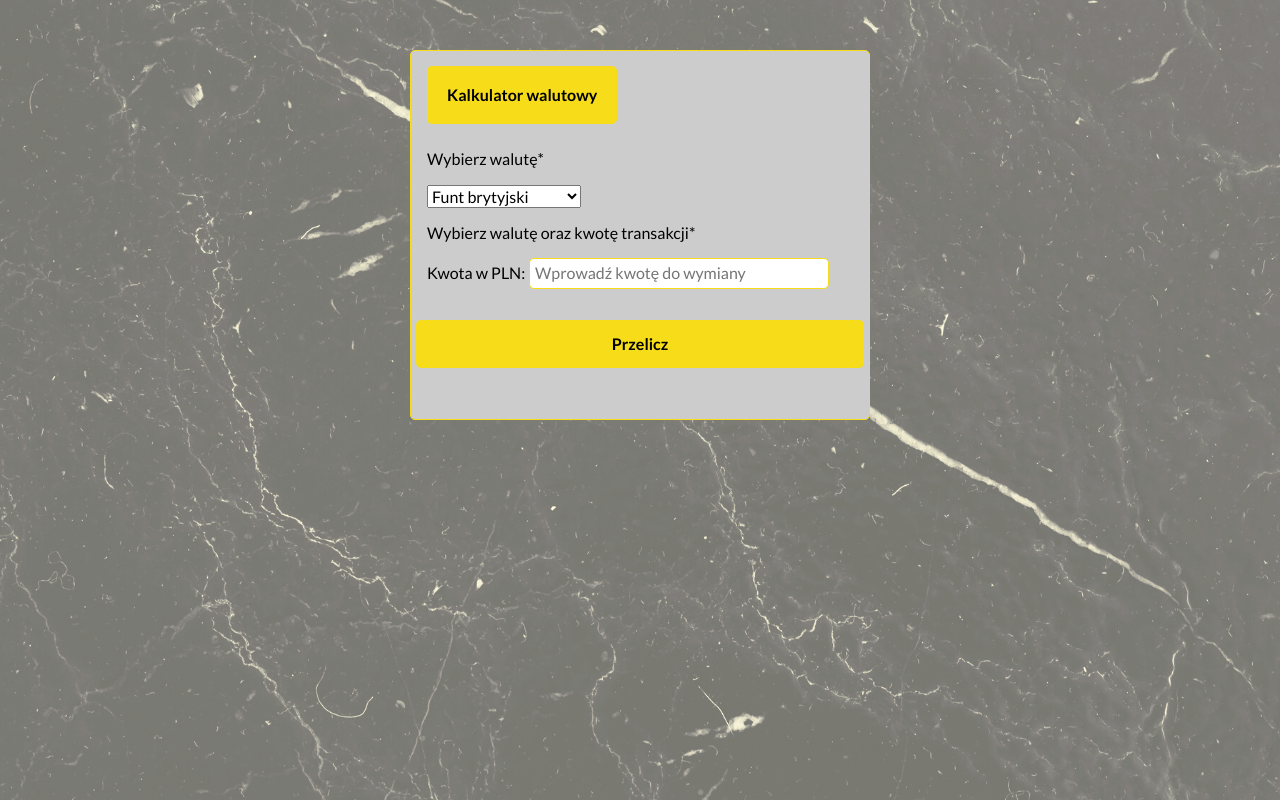
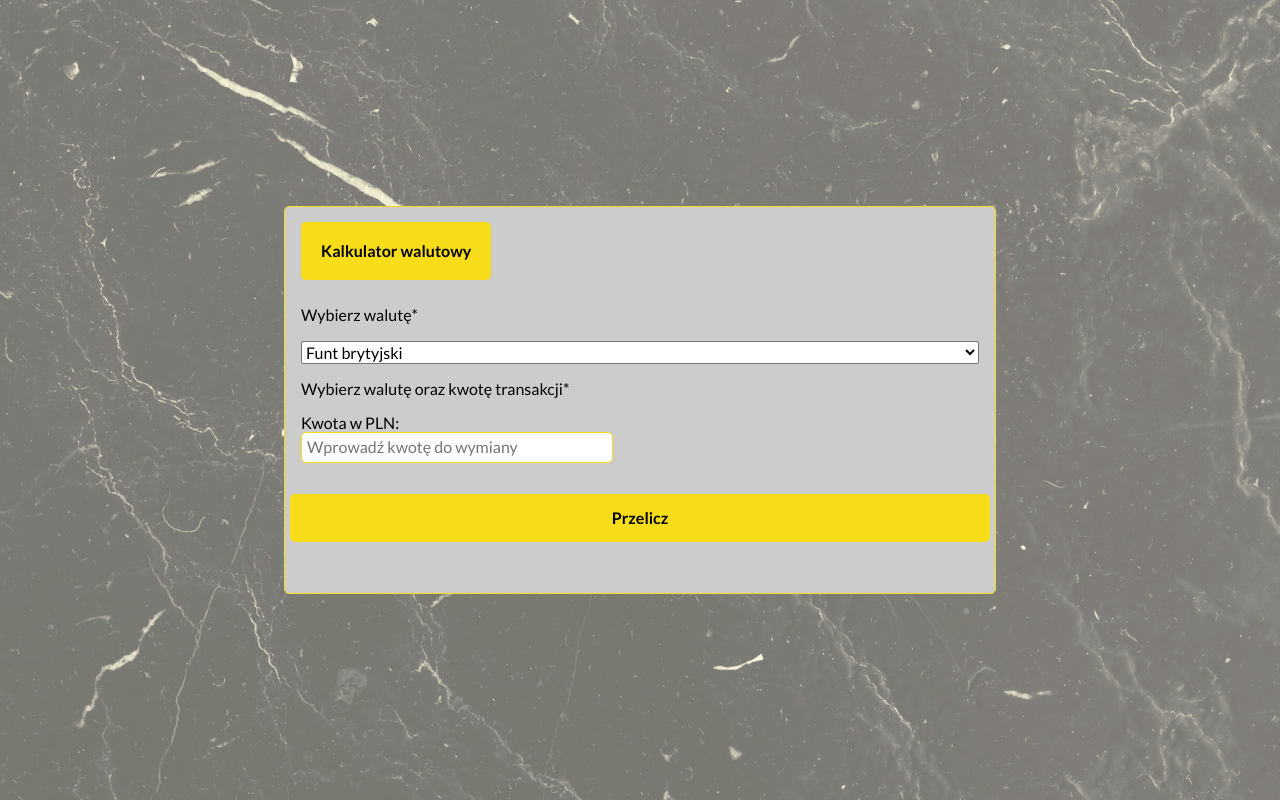
Before and after one commit to szymonbasiul/currency-converter-react, a React (Create React App) app: page / in a window 1280 px wide. Built offline with nearby package versions, Linux system fonts and the light colour scheme.

Commit message:
styled root element, replaced body

```diff
--- a/src/App/Form/style.css
+++ b/src/App/Form/style.css
@@ -1,7 +1,9 @@
 .form {
+    display: flex;
+    flex-direction: column;
     margin: 50px 0;
     padding: 5px;
-    max-width: 600px;
+    width: 700px;
     border: 1px solid #f6dc19;
     height: 100%;
     background-color: #ccc;
@@ -43,6 +45,8 @@
 }
 
 .form__fieldset {
+    display: flex;
+    flex-direction: column;
     border: 1px solid #ccc;
     background-color: #ccc;
     padding: 10px;
--- a/src/App/index.css
+++ b/src/App/index.css
@@ -1,20 +1,19 @@
-html {
-  box-sizing: border-box;
-}
-
-*, ::after, ::before {
-  box-sizing: inherit;
-}
-
-body {
+#root {
+  display: flex;
+  align-items: center;
+  justify-content: center;
+  min-height: 100vh;
   font-family: 'Lato', sans-serif;
   background-image: url("../../public/cantorBackground.png");
-  background-repeat: no-repeat;
-  background-color: #000009;
+  background-size: cover;
+  background-position: center;
 }
 
 .container {
-  max-width: 500px;
+  display: flex;
+  justify-content: center;
+  max-width: 900px;
+  max-height: 900px;
   margin: 0 auto;
   padding: 0 20px;
 }
```
Also changed, not shown: public/logo192.png (deleted), public/logo512.png (deleted).
